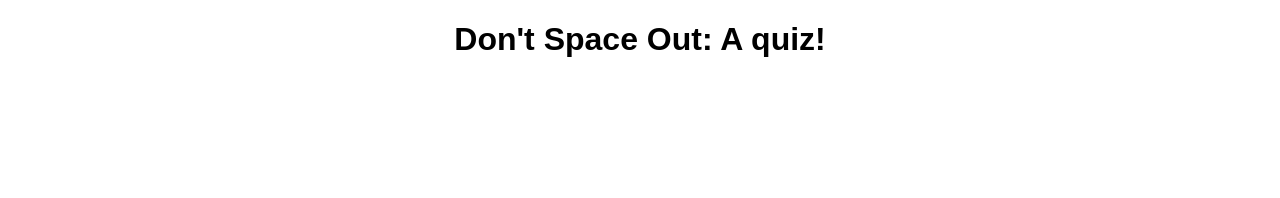
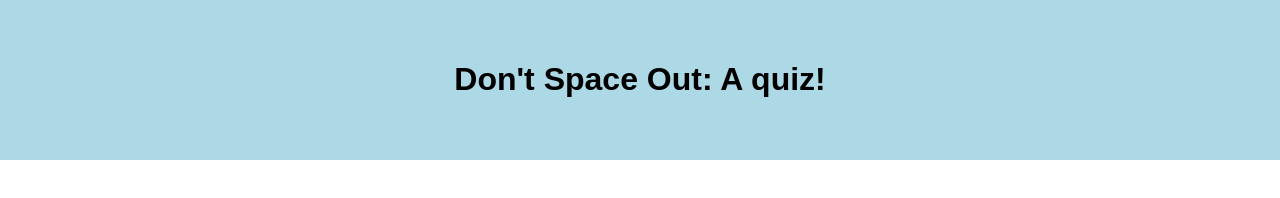
Before and after one commit to jenna-chestnut/ei-spacequiz, a plain HTML site: page index.html in a window 1280 px wide. Drawn offline with nearby package versions, Linux system fonts and the light colour scheme.

Commit message:
'edited header to make more prominent'

```diff
--- a/app.css
+++ b/app.css
@@ -9,10 +9,13 @@
 
 body {
   font-family: arial;
+  text-align: center;
+  margin: 0;
 }
 
-body {
-  text-align: center;
+header {
+  background-color: lightblue;
+  padding: 40px;
 }
 
 .block {
```
